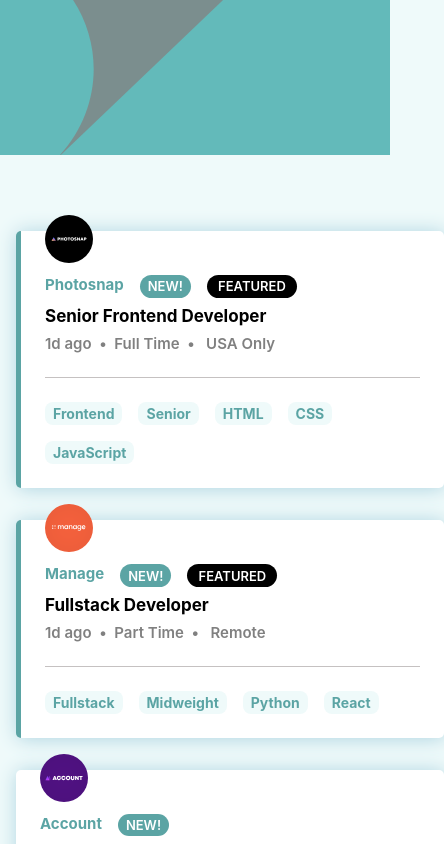
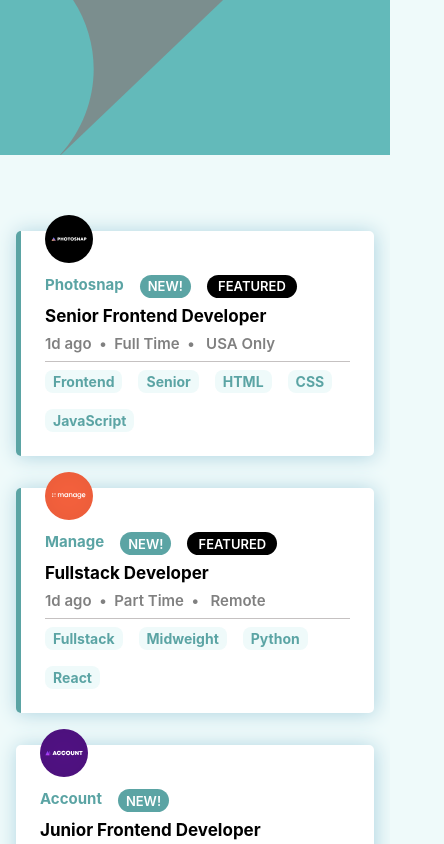
Before and after one commit to mamypoco/fem-job-listings, a React (Create React App) app: page / in a window 390 px wide. Shown: the top 844 px of the page, 444 px wide, since content can reach past the window. Built offline with nearby package versions, Linux system fonts and the light colour scheme.

Commit message:
removed display: grid for mobile

```diff
--- a/src/components/jobItem/jobitem.scss
+++ b/src/components/jobItem/jobitem.scss
@@ -69,6 +69,10 @@ hr {
 }
 
 @media screen and (max-width: 700px) {
+  .card-wrapper {
+    display: block;
+  }
+
   hr {
     display: block;
     border: none;
```
